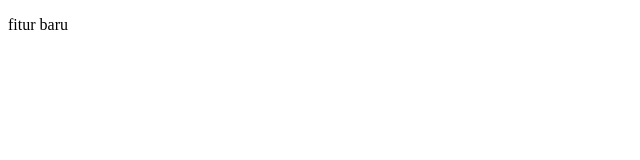
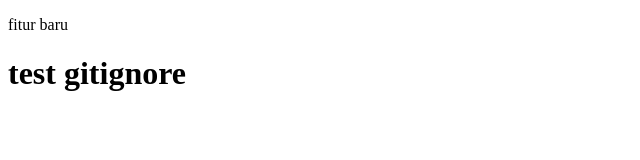
Before and after one commit to MochmdRidwan/PBW-4B, a plain HTML site: page index.html in a window 1280 px wide. Shown: the whole page, without its empty margins (0-640 px from the left). Drawn offline with Linux system fonts and the light colour scheme.

Commit message:
test gitignore

```diff
--- a/index.html
+++ b/index.html
@@ -9,5 +9,6 @@
 <body>
     <p>fitur baru</p>
 
+    <h1>test gitignore</h1>
 </body>
 </html>
```
Also changed, not shown: script.js (added).
